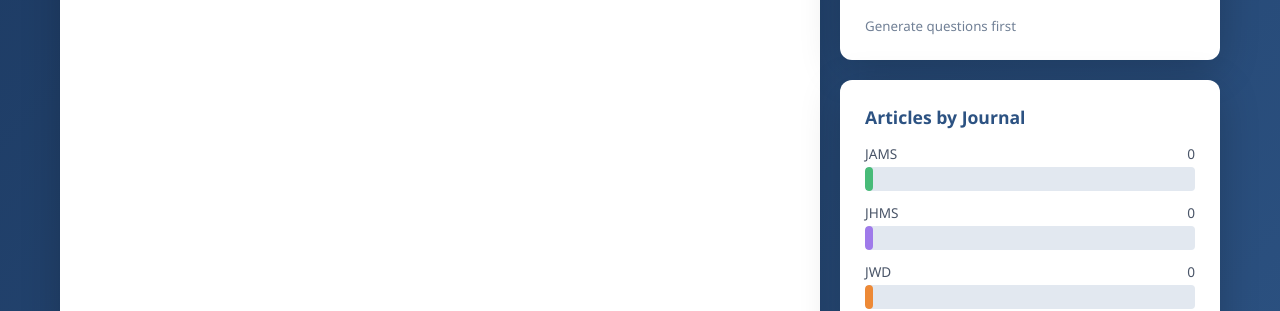
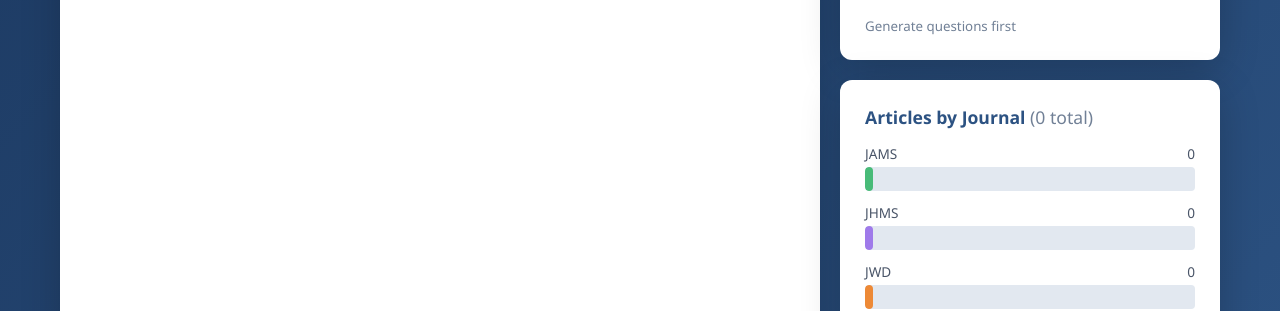
Before and after one commit to hbeaufrere/Board-Prep, a Flask app: page / in a window 1280 px wide. Shown: the part 614-925 px from the top of the page. Run offline with Flask 3, Linux system fonts and the light colour scheme; data that the repository does not hold is empty.

Commit message:
Add total article counter to Articles by Journal section
Shows sum of all articles across journals for selected time period

https://claude.ai/code/session_01A3oZS7nHakz5ShMArYLLXY

```diff
--- a/templates/index.html
+++ b/templates/index.html
@@ -500,7 +500,7 @@
 
                 <!-- Chart Panel -->
                 <div class="card">
-                    <h3>Articles by Journal</h3>
+                    <h3>Articles by Journal <span id="total-articles" style="font-weight: normal; color: #718096;"></span></h3>
                     <div class="chart-container" id="chart-container">
                         <p style="color: #718096; font-size: 0.9rem;">Loading chart...</p>
                     </div>
@@ -626,6 +626,10 @@
                 if (data.success) {
                     const stats = data.stats;
                     const maxCount = Math.max(...Object.values(stats).map(s => s.count), 1);
+                    const totalCount = Object.values(stats).reduce((sum, s) => sum + s.count, 0);
+
+                    // Update total count display
+                    document.getElementById('total-articles').textContent = `(${totalCount} total)`;
 
                     let chartHtml = '';
                     for (const [key, info] of Object.entries(stats)) {
```
